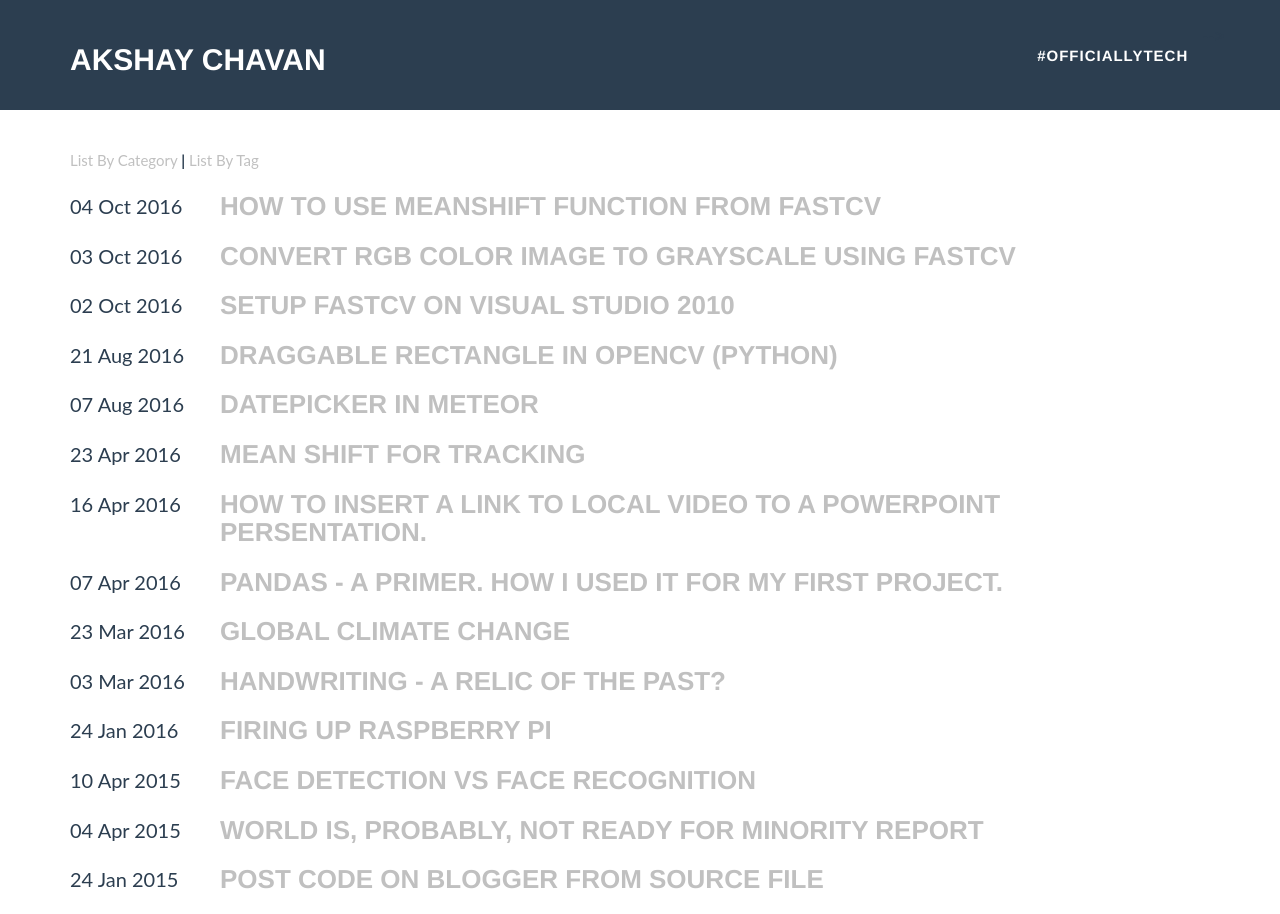
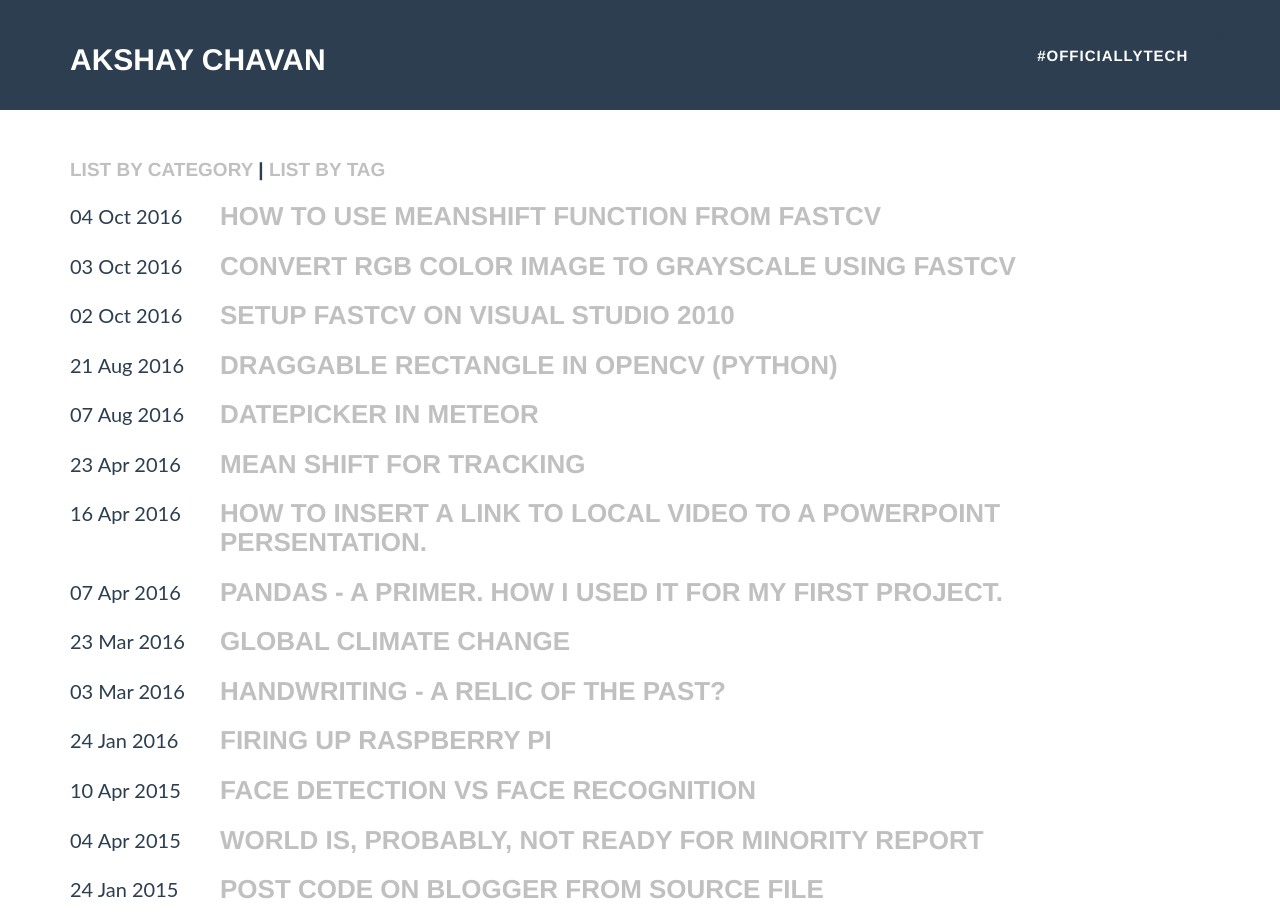
Before and after one commit to arccoder/arccoder.github.io, a Jekyll site: the page built from blog/index.html, in a window 1280 px wide. Built offline with Jekyll 4.4.1, drawn with Linux system fonts in a browser that asks for light colours; nearby versions of some CDN libraries; library files that are not in the unit come from our copies.

Commit message:
Update index.html

```diff
--- a/blog/index.html
+++ b/blog/index.html
@@ -2,9 +2,11 @@
 layout: default
 ---
 
-<div style="display:inline-block;text-align:center;">
-    <a href="/blog/category/">List By Category</a> <b>|</b> <a href="/blog/tag/">List By Tag</a>
-</div>
+<h4>
+    <a href="/blog/category/">List By Category</a>
+    <b>|</b>
+    <a href="/blog/tag/">List By Tag</a>
+</h4>
 
 <div class="posts">
     {% for post in site.posts %}
```
